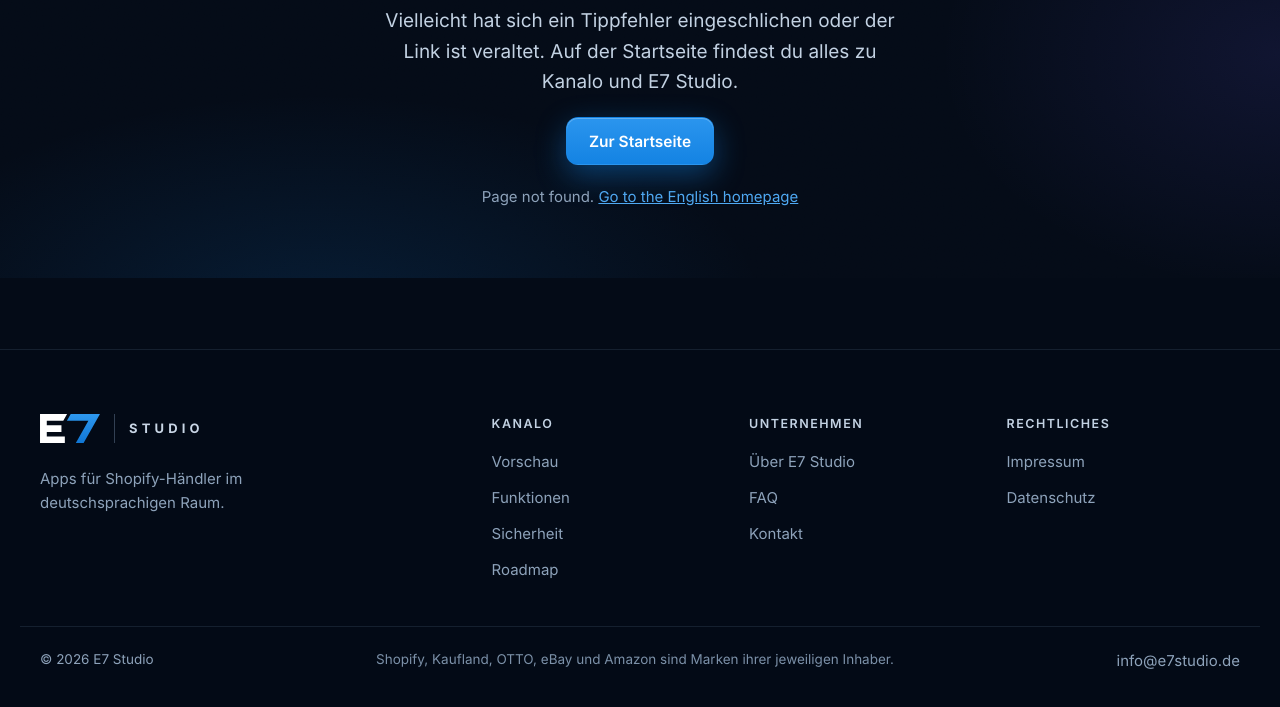
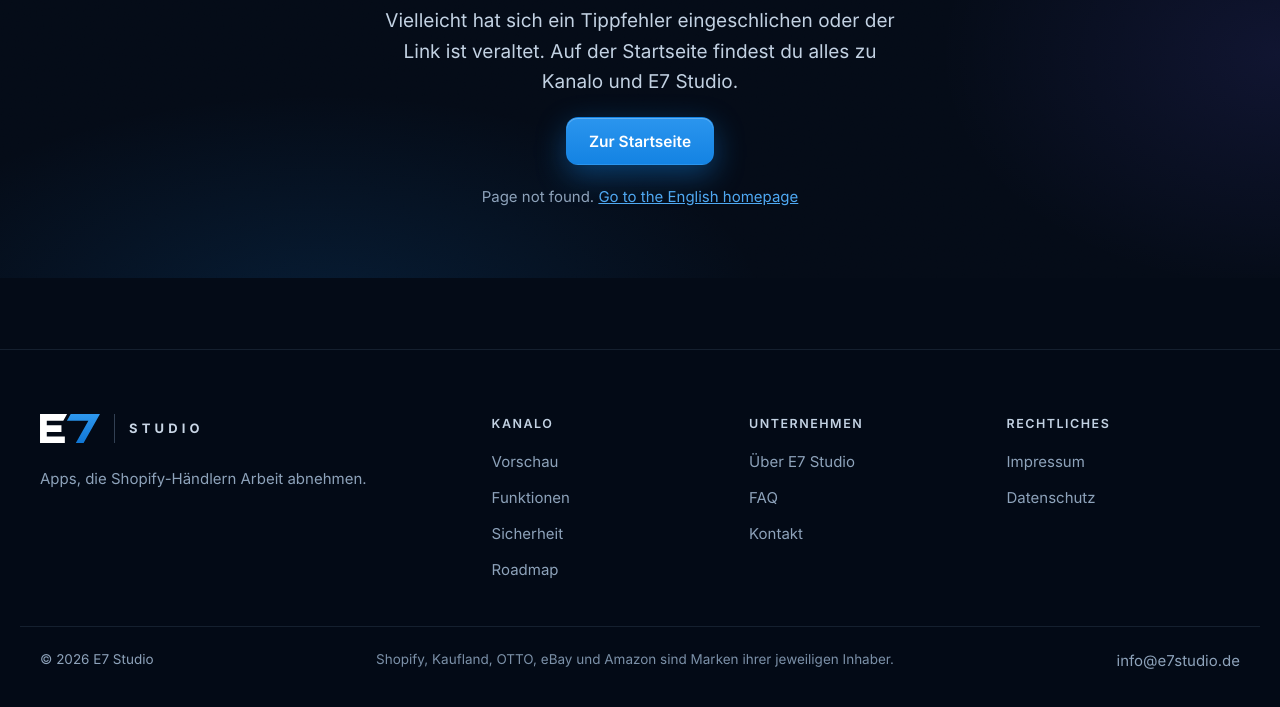
Before and after one commit to erw777n/e7studio-website, a plain HTML site: page 404.html in a window 1280 px wide. Shown: the part 522-1229 px from the top of the page. Drawn offline with Linux system fonts and the light colour scheme.

Commit message:
Add files via upload

```diff
--- a/404.html
+++ b/404.html
@@ -52,7 +52,7 @@
         <svg viewBox="0 0 531.4 260" aria-hidden="true"><use href="#e7Light"/></svg>
         <span>Studio</span>
       </a>
-      <p>Apps für Shopify-Händler im deutschsprachigen Raum.</p>
+      <p>Apps, die Shopify-Händlern Arbeit abnehmen.</p>
     </div>
     <nav class="footer__cols" aria-label="Fußzeile">
       <div><h4>Kanalo</h4><a href="/#vorschau">Vorschau</a><a href="/#funktionen">Funktionen</a><a href="/#sicherheit">Sicherheit</a><a href="/#roadmap">Roadmap</a></div>
```
Also changed, not shown: bestaetigt.html (+1 -1 lines), danke.html (+1 -1 lines), datenschutz.html (+1 -1 lines), impressum.html (+1 -1 lines), index.html (+1 -1 lines).
